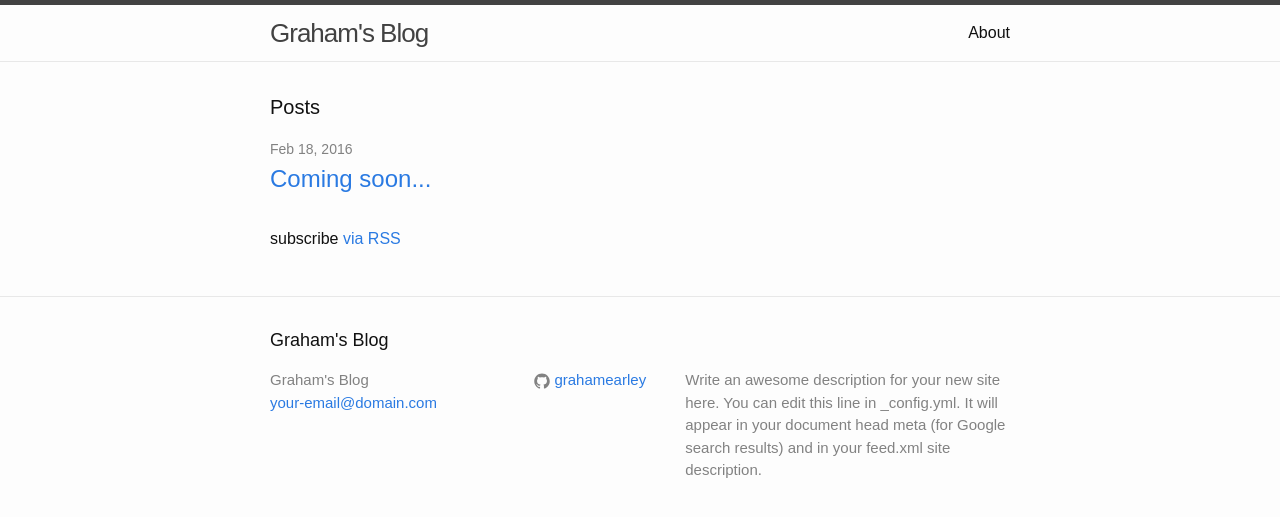
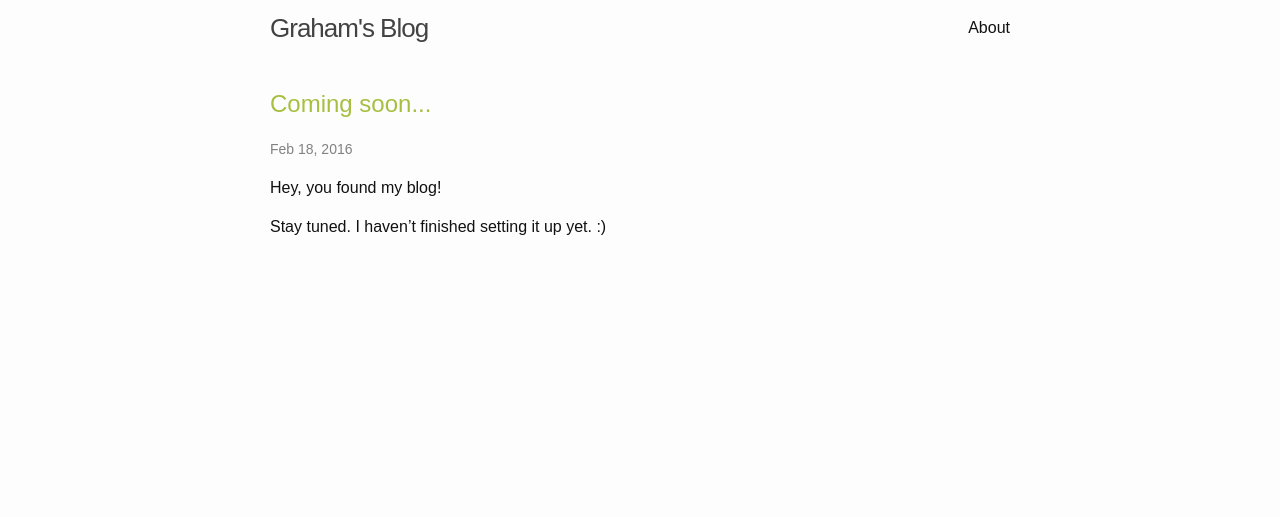
Before and after one commit to grahamearley/blog, a Jekyll site: the page built from index.html, in a window 1280 px wide. Shown: the top 517 px of the page. Built offline with Jekyll 4.4.1, drawn with Linux system fonts in a browser that asks for light colours.

Commit message:
Removed footer, changed description, and made the css plainer

```diff
--- a/_config.yml
+++ b/_config.yml
@@ -8,10 +8,7 @@
 # Site settings
 title: Graham's Blog
 email: your-email@domain.com
-description: > # this means to ignore newlines until "baseurl:"
-  Write an awesome description for your new site here. You can edit this
-  line in _config.yml. It will appear in your document head meta (for
-  Google search results) and in your feed.xml site description.
+description: Thoughts from a liberal arts computer science student.
 baseurl: "/blog" # the subpath of your site, e.g. /blog
 url: "http://grahamearley.website" # the base hostname & protocol for your site
 github_username:  grahamearley
--- a/_layouts/default.html
+++ b/_layouts/default.html
@@ -13,8 +13,6 @@
       </div>
     </div>
 
-    {% include footer.html %}
-
   </body>
 
 </html>
--- a/_sass/_layout.scss
+++ b/_sass/_layout.scss
@@ -2,8 +2,7 @@
  * Site header
  */
 .site-header {
-    border-top: 5px solid $grey-color-dark;
-    border-bottom: 1px solid $grey-color-light;
+//    border-top: 500px solid $fake-grass-green;
     min-height: 56px;
 
     // Positioning context for the mobile navigation icon
@@ -98,7 +97,7 @@
  * Site footer
  */
 .site-footer {
-    border-top: 1px solid $grey-color-light;
+//    border-top: 1px solid $grey-color-light;
     padding: $spacing-unit 0;
 }
 
--- a/css/main.scss
+++ b/css/main.scss
@@ -16,11 +16,12 @@ $spacing-unit:     30px;
 
 $text-color:       #111;
 $background-color: #fdfdfd;
-$brand-color:      #2a7ae2;
+$brand-color:      #a6bf40;
 
 $grey-color:       #828282;
 $grey-color-light: lighten($grey-color, 40%);
 $grey-color-dark:  darken($grey-color, 25%);
+$fake-grass-green: #a6bf40; // same as "brand-color"
 
 // Width of the content area
 $content-width:    800px;
--- a/index.html
+++ b/index.html
@@ -4,20 +4,18 @@ layout: default
 
 <div class="home">
 
-  <h1 class="page-heading">Posts</h1>
-
   <ul class="post-list">
     {% for post in site.posts %}
       <li>
-        <span class="post-meta">{{ post.date | date: "%b %-d, %Y" }}</span>
+        <h1>
+          <a class="post-link" href="{{ post.url | prepend: site.baseurl }}">{{ post.title }}</a>
+        </h1>
+          <span class="post-meta">{{ post.date | date: "%b %-d, %Y" }}</span>
 
-        <h2>
-          <a class="post-link" href="{{ post.url | prepend: site.baseurl }}">{{ post.title }}</a>
-        </h2>
+          <p>{{ post.content | markdownify }}</p>
+
       </li>
     {% endfor %}
   </ul>
 
-  <p class="rss-subscribe">subscribe <a href="{{ "/feed.xml" | prepend: site.baseurl }}">via RSS</a></p>
-
 </div>
```
